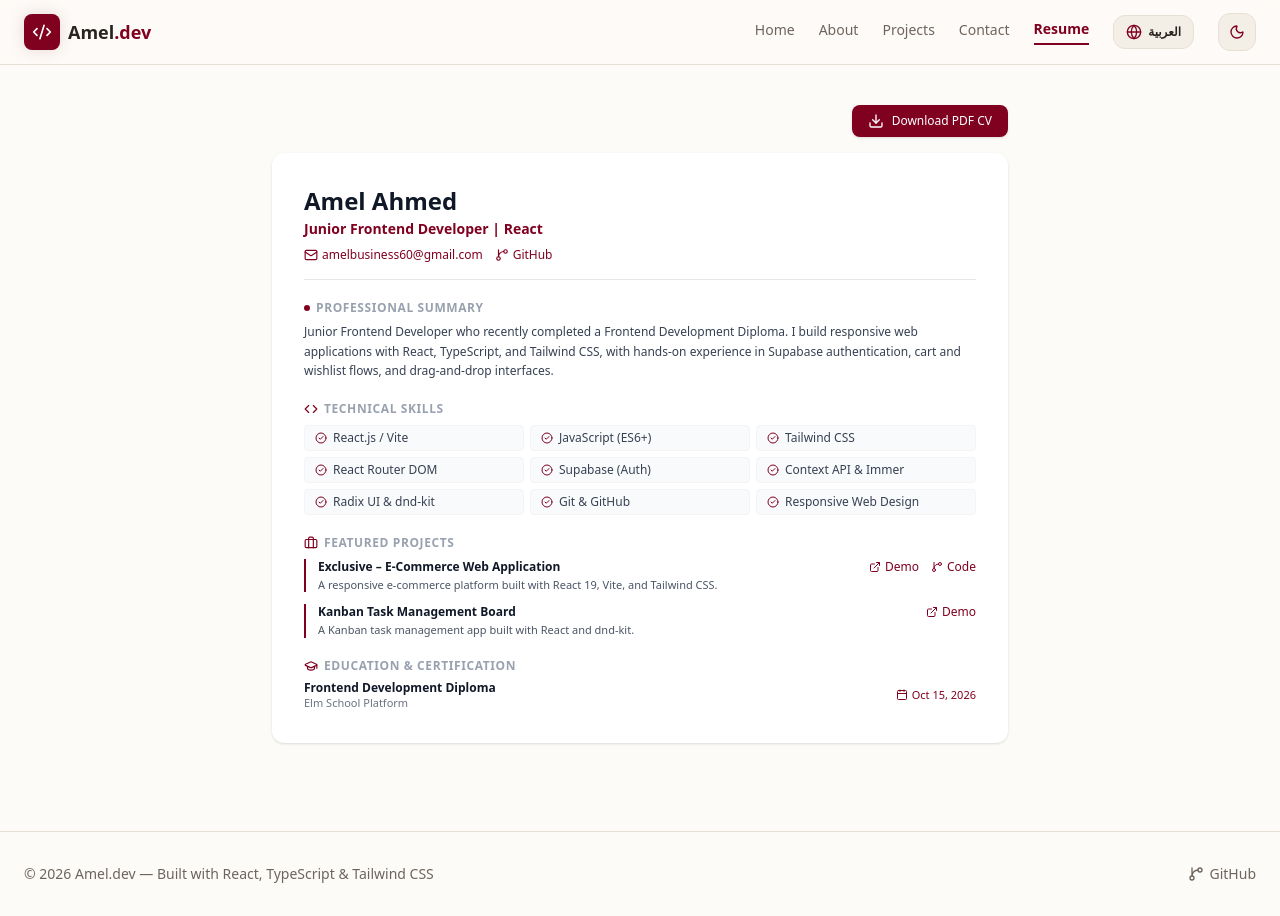
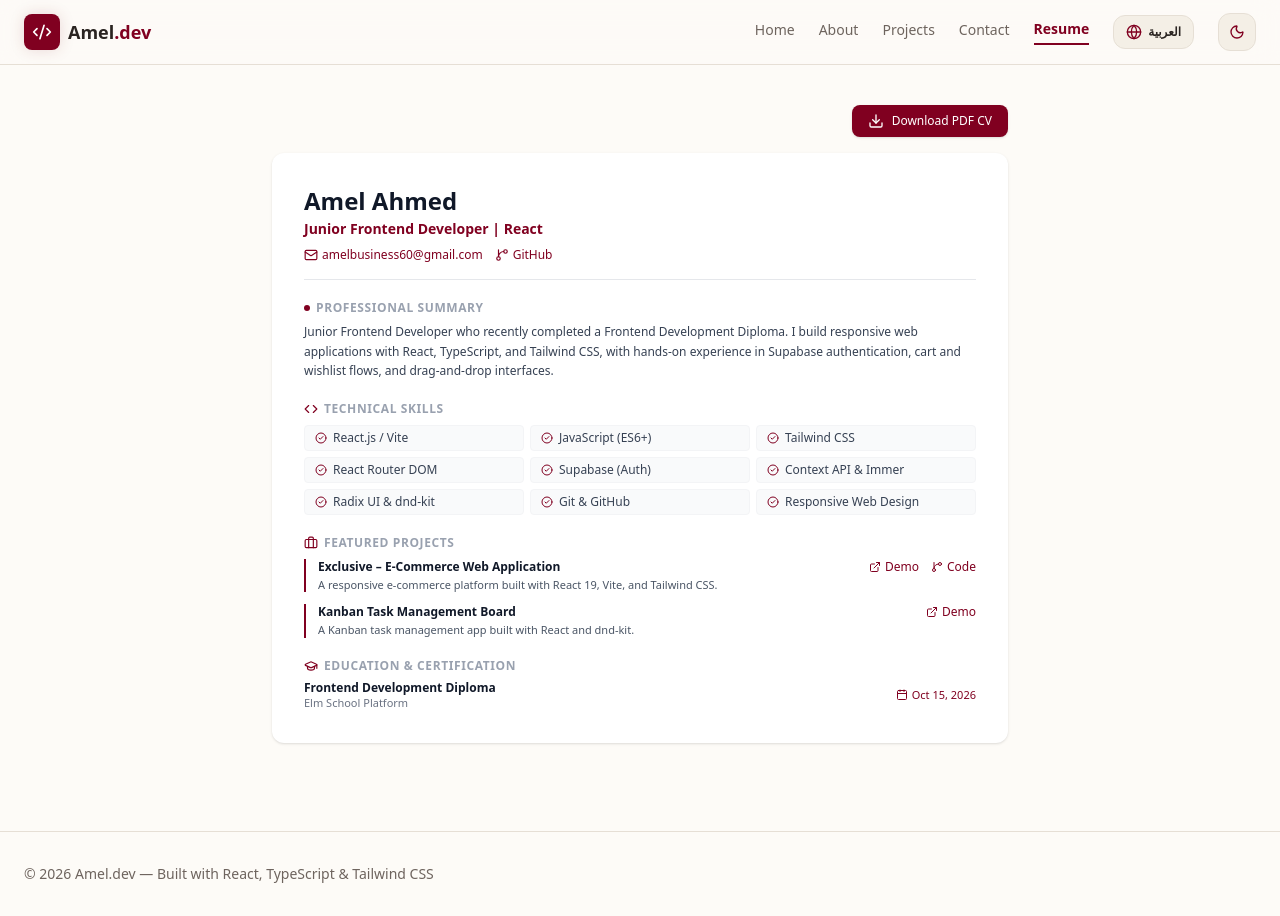
Before and after one commit to AmelDev2/my-portfolio, a React (Vite) app: page /resume in a window 1280 px wide. Built offline with nearby package versions, Linux system fonts and the light colour scheme.

Commit message:
update footer

```diff
--- a/src/components/Footer.tsx
+++ b/src/components/Footer.tsx
@@ -1,6 +1,6 @@
 import React from 'react';
-import { Mail, GitBranch } from 'lucide-react';
-import  profile  from '../data/profile';
+import { Mail } from 'lucide-react';
+import profile from '../data/profile';
 
 interface FooterProps {
   lang: 'en' | 'ar';
@@ -18,17 +18,6 @@ export const Footer: React.FC<FooterProps> = ({ lang }) => {
         </p>
 
         <div className="flex items-center gap-5">
-          {profile.github && (
-            <a
-              href={profile.github}
-              target="_blank"
-              rel="noopener noreferrer"
-              className={`${linkClass} inline-flex items-center gap-1.5`}
-            >
-              <GitBranch className="w-4 h-4" />
-              <span>GitHub</span>
-            </a>
-          )}
           {profile.linkedin && (
             <a href={profile.linkedin} target="_blank" rel="noopener noreferrer" className={linkClass}>
               LinkedIn
```
